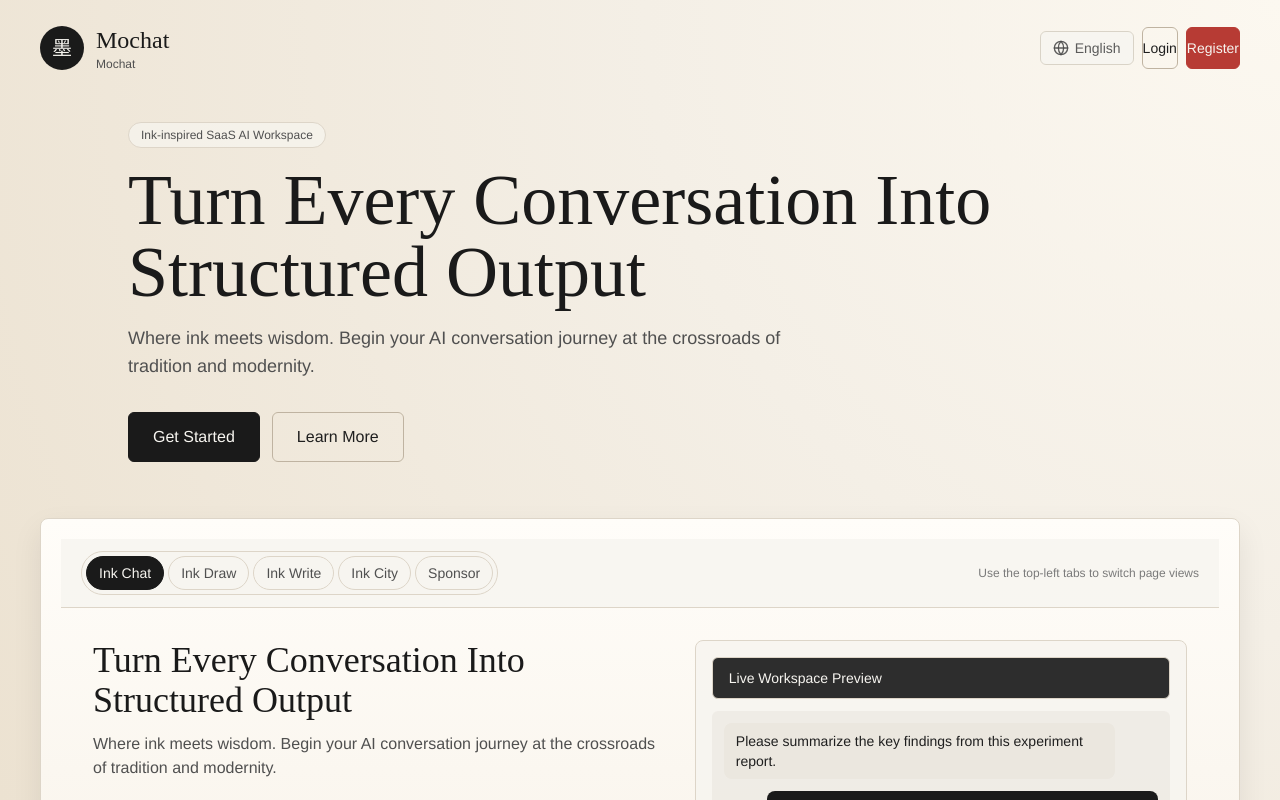
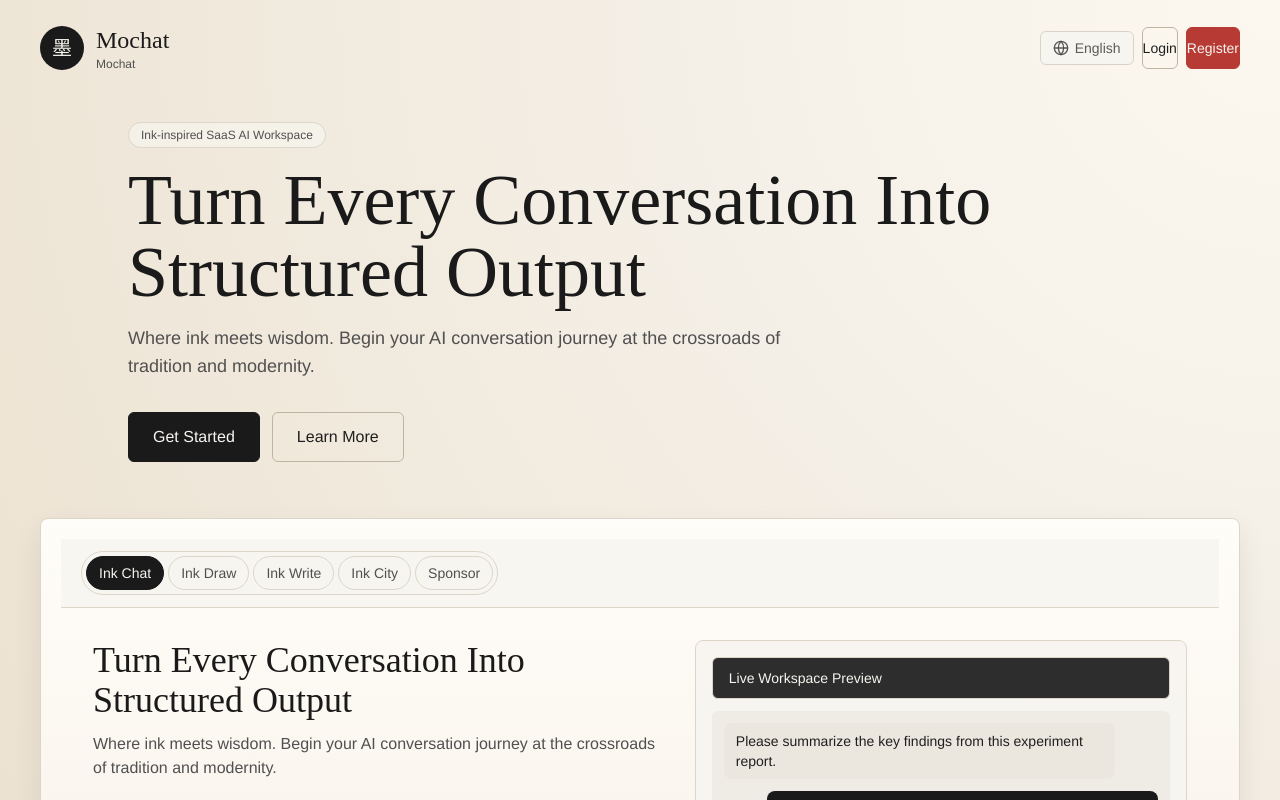
Before and after one commit to Cmochance/Mochat, a React (Vite) app in the folder frontend/: page / in a window 1280 px wide. Built offline with nearby package versions, Linux system fonts and the light colour scheme; a web font is replaced by a local one.

Commit message:
fix(welcome): remove stage switch hint text

```diff
--- a/frontend/src/pages/Welcome/index.tsx
+++ b/frontend/src/pages/Welcome/index.tsx
@@ -314,7 +314,7 @@ export default function Welcome() {
         <section id="main-stage" className="mt-14">
           <Card elevated className="overflow-hidden p-0">
             <div className="border-b border-line-soft bg-paper-white/80 px-4 py-3 md:px-5">
-              <div className="flex flex-wrap items-center justify-between gap-3">
+              <div className="flex flex-wrap items-center gap-3">
                 <div className="inline-flex items-center gap-1 rounded-full border border-line-soft bg-paper-white p-1">
                   {viewTabs.map((tab) => (
                     <button
@@ -327,7 +327,6 @@ export default function Welcome() {
                     </button>
                   ))}
                 </div>
-                <span className="text-xs font-ui text-text-muted">{t('welcome.views.switchHint')}</span>
               </div>
             </div>
 
```
